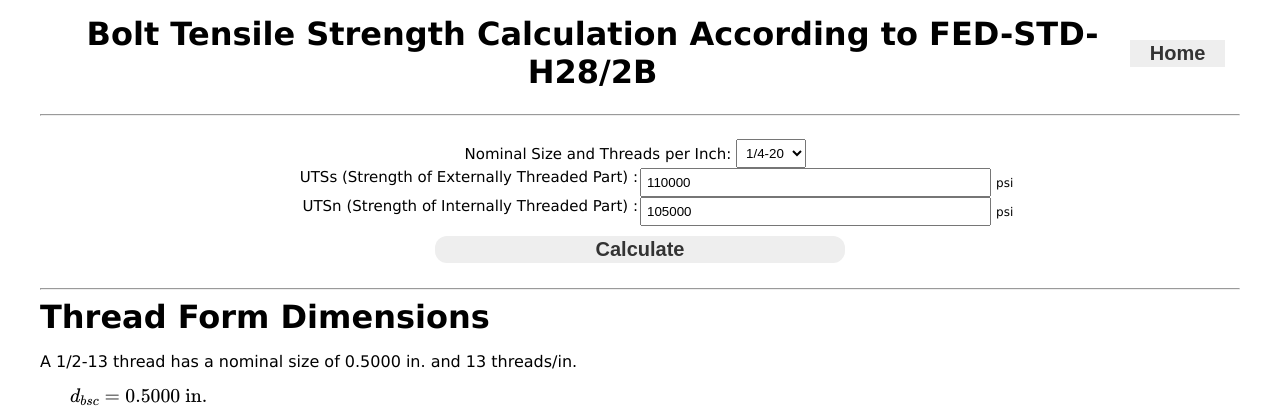
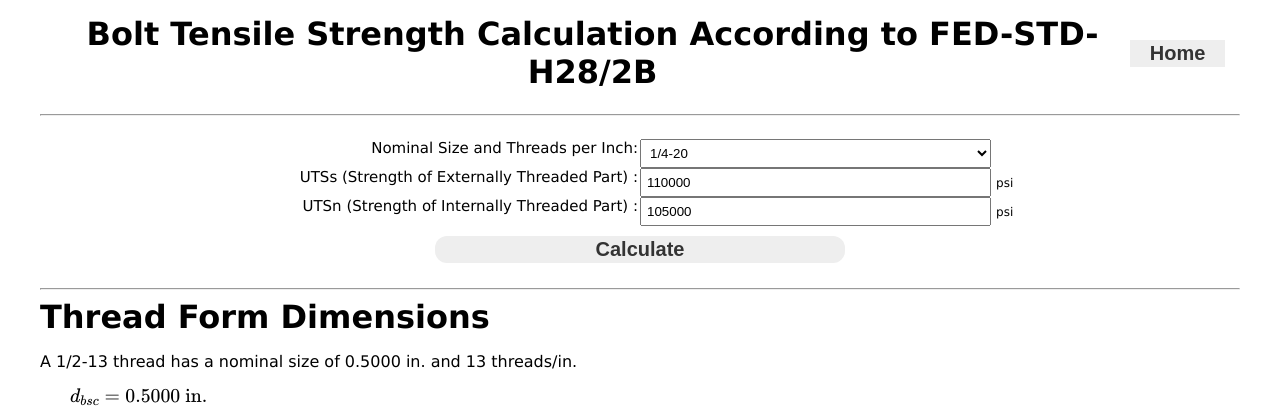
Before and after one commit to denavit/dynamic_examples, a Flask app: page /bolt in a window 1280 px wide. Shown: the top 419 px of the page. Run offline with Flask 3, Linux system fonts and the light colour scheme.

Commit message:
Updates from github issues

```diff
--- a/website/pageText/FEDSTD_text.py
+++ b/website/pageText/FEDSTD_text.py
@@ -6,10 +6,7 @@ from static.string_functions import htmlstr, sigfigstr
 
 def boltText_header():
     text = htmlstr(default_indent=10);
-    text.newline(r'<div class = "headerDiv">')
     text.newline('Bolt Tensile Strength Calculation According to FED-STD-H28/2B', tag='h1')
-    text.newline(r'<a class = "button2" style = "margin-left: auto;" href = "/">Home</a>')
-    text.newline(r'</div>')
     return text.string
 
 
@@ -18,8 +15,8 @@ def boltText_input(UTSs_str,UTSn_str):
 
     text.newline(r'<div class="col-4">')
     text.newline(r'  <div style = "justify-content: center";>')
-    text.newline(r'     <label class="bolt_select_label" for="boltDropdown" style="vertical-align: middle" >Nominal Size and Threads per Inch: </label>')
-    text.newline(r'     <select id="boltDropdown" name="boltDropdown">')
+    text.newline(r'     <label class="boltInputLabel" for="boltInput" style="vertical-align: middle" >Nominal Size and Threads per Inch: </label>')
+    text.newline(r'     <select id="boltInput" name="boltInput" class = "boltInput">')
     text.newline(r'      <option id="1/4-20" value="1/4-20">1/4-20</option>')
     text.newline(r'      <option id="1/4-28" value="1/4-28">1/4-28</option>')
     text.newline(r'      <option id="1/2-13" value="1/2-13">1/2-13</option>')
--- a/website/static/design.css
+++ b/website/static/design.css
@@ -37,6 +37,10 @@ h1 {
   display: flex;
   align-items: center;
   position: relative;
+  color: black;
+  padding: 15px;
+  text-align: center;
+  margin: auto;
 }
 
 body {
@@ -88,12 +92,6 @@ label:not(.div_flange, .div_web, .unit) {
   padding-left: 20%;
   justify-content: center;
   vertical-align: middle;
-}
-
-.bolt_select_label {
-  padding-left: 35%;
-  justify-content: center;
-  text-align: center;
 }
 
 .member_space {
--- a/website/templates/base.html
+++ b/website/templates/base.html
@@ -30,7 +30,10 @@
   <body>
     <form action="{{ name }}" method="POST">
       <div id="main">
-        <div class="headerText">{{headerText|safe}}</div>
+        <div class="headerDiv">
+          {{headerText|safe}}
+          <a class="button2" style="margin-left: auto" href="/">Home</a>
+        </div>
         <hr />
         <div class="input">{{inputText|safe}}</div>
         <hr />
```
